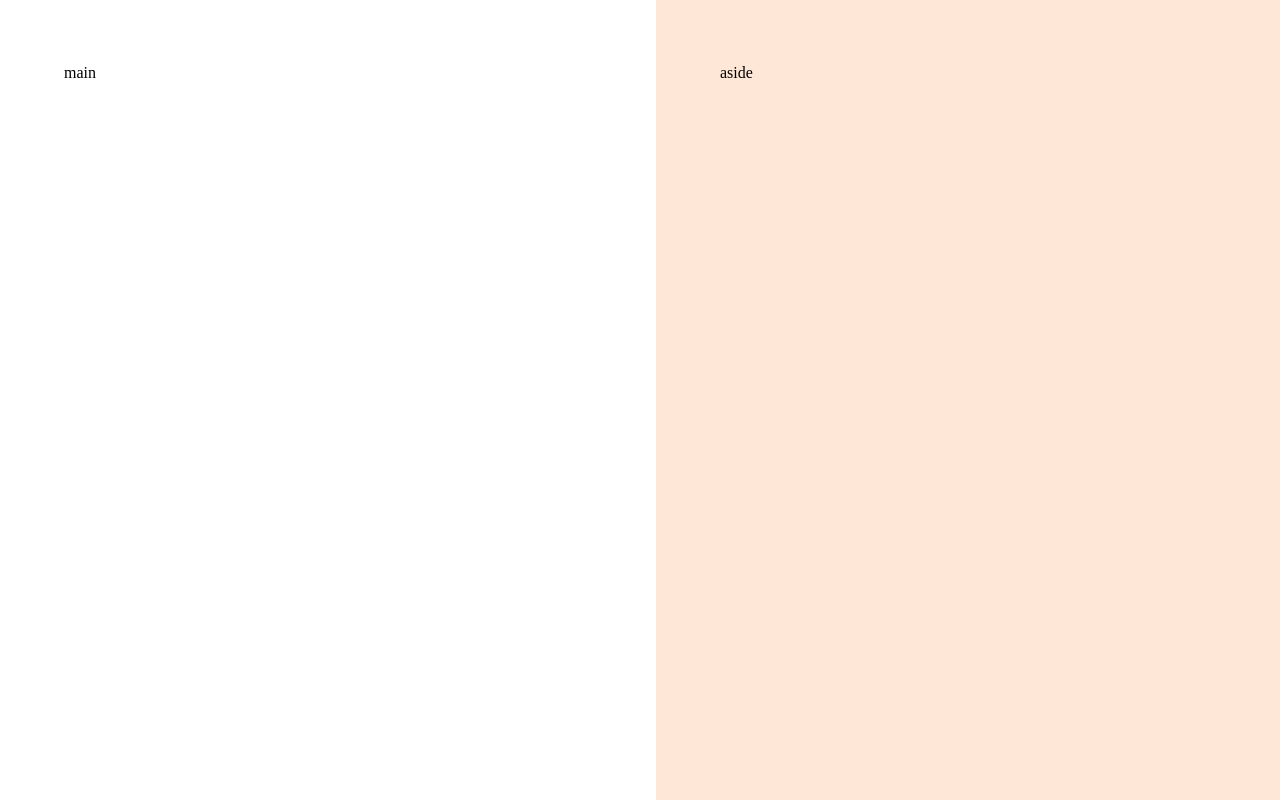
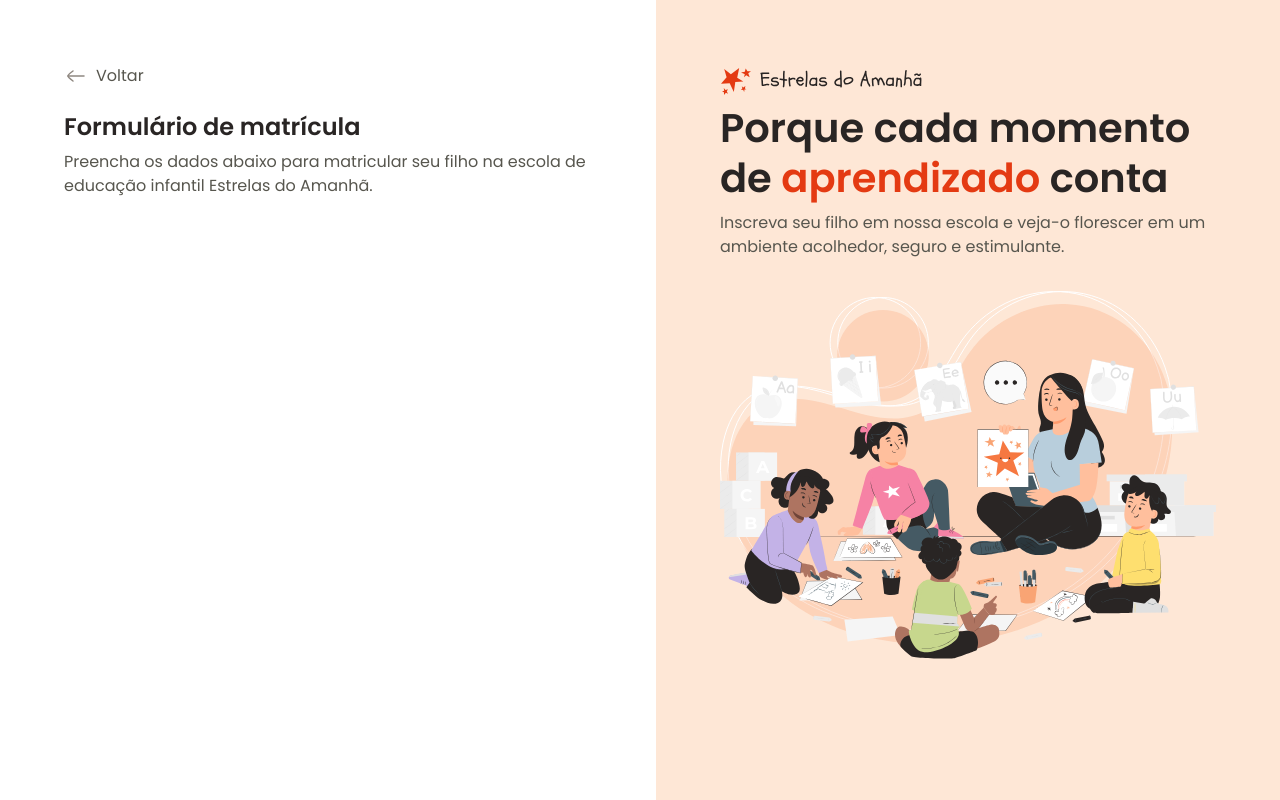
Before and after one commit to luccasmesquita/projeto-form, a plain HTML site: page index.html in a window 1280 px wide. Drawn offline with Linux system fonts and the light colour scheme.

Commit message:
finalizando parte aside

```diff
--- a/index.html
+++ b/index.html
@@ -15,11 +15,29 @@
 <body>
     <div id="app">
         <main>
-            <div class="main-container">main</div>
+            <div class="main-container">
+                <div class="back">
+                    <img src="assets/icons/arrow-left-02.svg" alt="Icone de voltar">
+                    <span>Voltar</span>
+                </div>
+                <h1>Formulário de matrícula</h1>
+                <p>
+                    Preencha os dados abaixo para matricular seu filho na escola de educação infantil Estrelas do Amanhã.
+                </p>
+            </div>
         </main>
 
         <aside>
-            <div class="aside-container">aside</div>
+            <div class="aside-container">
+                <header>
+                    <img src="assets/logo.svg" alt="Logo estrelas do amanhã">
+                    <h2>Porque cada momento de <span>aprendizado</span> conta</h2>
+                    <p>
+                        Inscreva seu filho em nossa escola e veja-o florescer em um ambiente acolhedor, seguro e estimulante.
+                    </p>
+                </header>
+                <img src="assets/Illustration.svg" alt="Ilustração de uma professora com crianças prestando atenção">
+            </div>
         </aside>
     </div>
 </body>
--- a/styles/global.css
+++ b/styles/global.css
@@ -24,4 +24,13 @@
 
 body {
     overflow: hidden;
+    font: var(--text);
+    color: var(--text-secondary);
 }
+h1, h2 {
+    color: var(--text-primary);
+}
+img {
+    max-width: 100%;
+    height: auto;
+}
--- a/styles/layout.css
+++ b/styles/layout.css
@@ -13,11 +13,33 @@ main {
         max-width: 33rem;
         margin-left: auto;
     }
+    & .back {
+        display: flex;
+        align-items: center;
+        gap: .5rem;
+        margin-bottom: 1.5rem;
+    }
+    & h1 {
+        font: 600 1.5rem/1.25 var(--font-family);
+        margin-bottom: .5rem;
+    }
 }
 aside {
     background-color: var(--surface-secondary);
     padding: 4rem;
+
     & .aside-container {
         max-width: 31rem;
+        & > img {
+            margin-top: 2rem;
+        }
     }
+        & h2 {
+            font: 600 2.5rem/1.25 var(--font-family);
+            margin-bottom: .5rem;
+
+            & span{
+                color: var(--text-highlight);
+            }
+        }
 }
```
